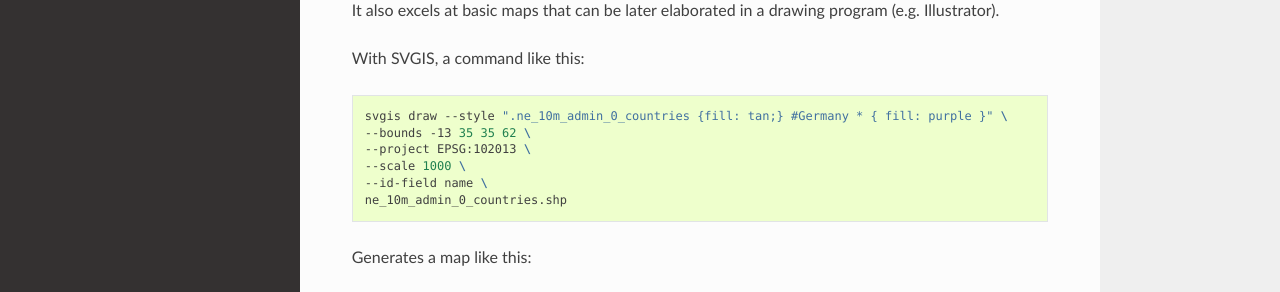
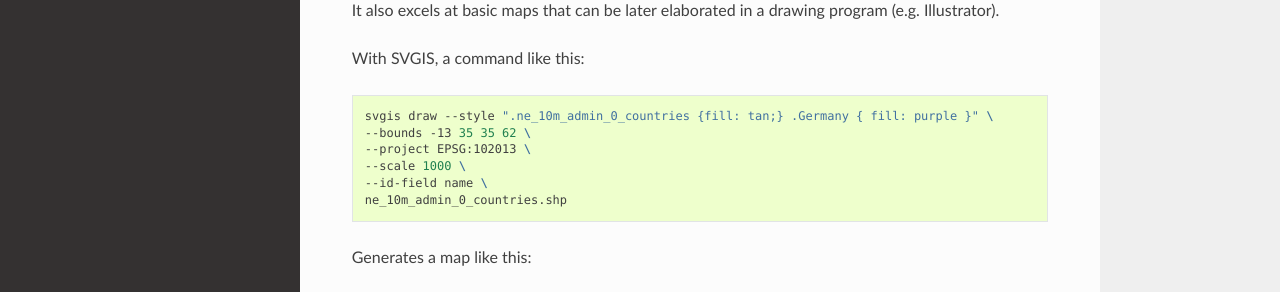
Before and after one commit to fitnr/svgis, a Sphinx documentation site: the page built from docs/index.rst, in a window 1280 px wide and 900 px high. Shown: the part 281-573 px from the top of the window. Built offline with Sphinx 7.4.7 and the Read the Docs theme 2.0.0, drawn with Linux system fonts in a browser that asks for light colours.

Commit message:
adjust example a bit

```diff
--- a/docs/index.rst
+++ b/docs/index.rst
@@ -18,7 +18,7 @@ With SVGIS, a command like this:
 
 .. code:: bash
 
-    svgis draw --style ".ne_10m_admin_0_countries {fill: tan;} #Germany * { fill: purple }" \
+    svgis draw --style ".ne_10m_admin_0_countries {fill: tan;} .Germany { fill: purple }" \
     --bounds -13 35 35 62 \
     --project EPSG:102013 \
     --scale 1000 \
```
Also changed, not shown: README.md (+2 -2 lines).
